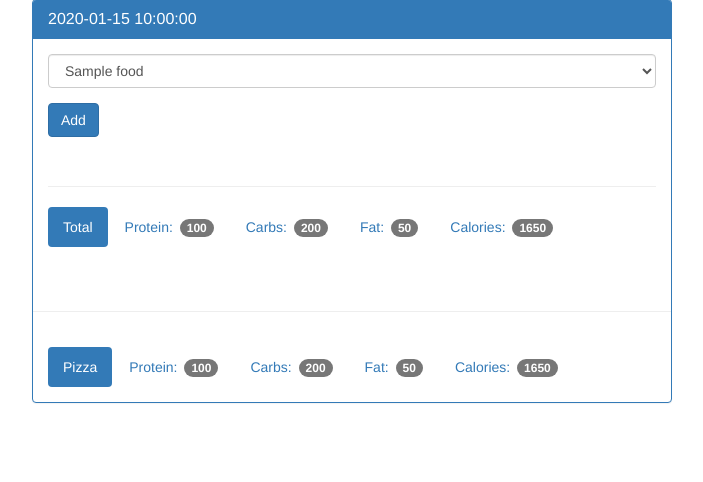
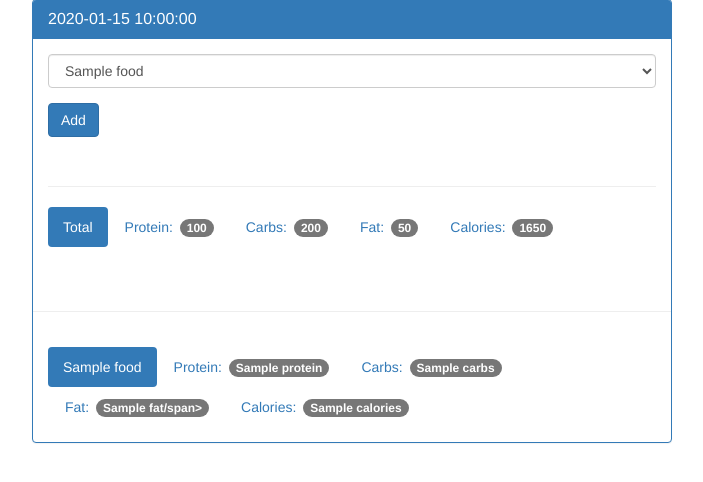
Before and after one commit to NorCalVictoria/Eat-FOOD-application, a Flask app: template templates/day.html in a window 1280 px wide. Shown: the part 71-553 px from the top of the page, without its empty margins (288-991 px from the left). Run offline with Flask 2, Linux system fonts and the light colour scheme; the template is opened without the code that fills it: most values are stand-ins (such as "Sample title", 1, 10 or a date in 2020); some libraries are stand-ins or nearby versions.

Commit message:
finished database food_log date results

```diff
--- a/app.py
+++ b/app.py
@@ -51,23 +51,38 @@ def index():
 
 @app.route('/view/<date>', methods=['GET', 'POST'])   # 20170520 format
 def view(date):
-	if request.method == 'POST':
-		return '<h1> The food item added is #{}</h1>'.format(request.form["food-select"])
-
 	db = get_db()
 
-	cur = db.execute('select entry_date from log_date where entry_date = ?', [date])
-	result =  cur.fetchone()
+	cur = db.execute('select id, entry_date from log_date where entry_date = ?', [date])
+	date_result =  cur.fetchone()
+	# result['entry_date'] <--- date_result returns
+	# result['id']<-- date_result returns
+
+	if request.method == 'POST':
+		db.execute('insert into food_date (food_id, log_date_id) values (?, ?)', [request.form['food-select'], date_result['id']])
+		db.commit()
+
+
+		# return '<h1> The food item added is #{}</h1>'.format(request.form['food-select']) #test visual add food to date
 
 	# return '<h1>The date is {}</h1>'.format(result['entry_date']) # test
-	d = datetime.strptime(str(result['entry_date']), '%Y%m%d')
+	d = datetime.strptime(str(date_result['entry_date']), '%Y%m%d')
 	face_date = datetime.strftime(d, '%B %d, %Y')
 
 	food_cur = db.execute('select id, name from food')
 	food_results = food_cur.fetchall()
 
+	log_cur = db.execute('select food.name, food.protein, food.carbs, food.fat, food.calories from log_date join\
+		food_date on food_date.log_date_id = log_date.id join food on food.id = food_date.food_id where log_date.entry_date = ?', [date])
+	#all foods for particular day
+	log_results = log_cur.fetchall()
 
-	return render_template('day.html', date=face_date, food_results=food_results)
+
+	return render_template('day.html', date=face_date, food_results=food_results, log_results=log_results)
+
+
+
+
 
 @app.route('/food', methods=['GET', 'POST'])
 def food():
--- a/templates/day.html
+++ b/templates/day.html
@@ -68,16 +68,17 @@
 
             <div class="page-header"></div>
 
+              {% for food in log_results %}
             <div class="panel-body">
               <ul class="nav nav-pills" role="tablist">
-                <li class="active"><a>Pizza</a></li>
-                <li><a>Protein: <span class="badge">100</span></a></li>
-                <li><a>Carbs: <span class="badge">200</span></a></li>
-                <li><a>Fat: <span class="badge">50</span></a></li>
-                <li><a>Calories: <span class="badge">1650</span></a></li>
+                <li class="active"><a>{{ food.name }}</a></li>
+                <li><a>Protein: <span class="badge">{{ food.protein }}</span></a></li>
+                <li><a>Carbs: <span class="badge">{{ food.carbs }}</span></a></li>
+                <li><a>Fat: <span class="badge">{{ food.fat }}/span></a></li>
+                <li><a>Calories: <span class="badge">{{ food.calories }}</span></a></li>
               </ul>
             </div>
-
+              {% endfor %}
           </div>
         </div>
       </div>
```
Also changed, not shown: foo_log.db (deleted), food_log.db, food_log.sql (deleted).
